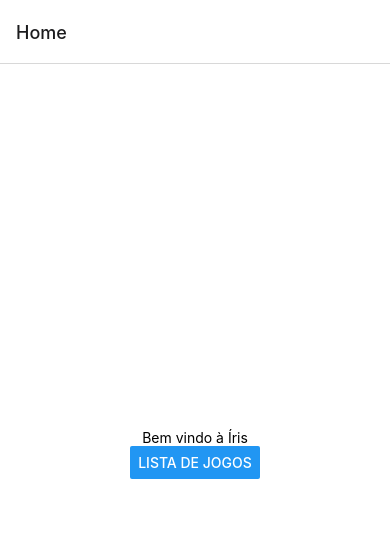
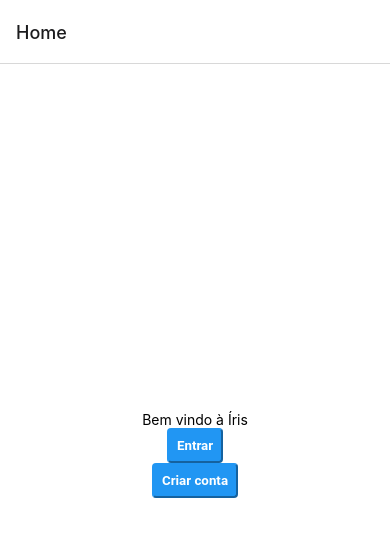
Before and after one commit to GabrielEvaristo432/FRONT-END_Games, a React Native app: screen / in a window 390 px wide. Shown: the top 536 px of the page. Built offline with nearby package versions, Linux system fonts and the light colour scheme.

Commit message:
Inserindo criação de conta e verificação de login

```diff
--- a/App.js
+++ b/App.js
@@ -1,22 +1,182 @@
-import { StyleSheet, Text, View, FlatList } from 'react-native';
+import { StyleSheet, Text, View } from 'react-native';
 import * as React from 'react';
-import { Component, useEffect, useState } from 'react';
+import { Component } from 'react';
 import api from './src/services/api';
 import Games from './src/Games';
 import { NavigationContainer } from '@react-navigation/native';
 import { createNativeStackNavigator } from '@react-navigation/native-stack';
-import axios from 'axios';
 import { Button } from 'react-native';
+import md5 from 'md5'
 
 class Home extends Component {
   render(){
     return(
       <View style={styles.container}>
         <Text>Bem vindo à Íris</Text>
-        <Button
-          title="Lista de jogos"
-          onPress={() => this.props.navigation.navigate('Lista de jogos')}
-        />
+        <button
+          style={{
+            fontFamily: "Roboto, sans-serif",
+            color: 'white',
+            backgroundColor: 'rgb(33, 150, 243)',
+            padding: '8px',
+            borderRadius: '4px',
+            borderColor: 'rgb(33, 150, 243)',
+            fontWeight: 'bold',
+            cursor: 'pointer'
+          }}
+          onClick={() => {
+            this.props.navigation.navigate('Entrar')
+          }}
+        >
+          Entrar
+        </button>
+
+        <button
+          style={{
+            fontFamily: "Roboto, sans-serif",
+            color: 'white',
+            backgroundColor: 'rgb(33, 150, 243)',
+            padding: '8px',
+            borderRadius: '4px',
+            borderColor: 'rgb(33, 150, 243)',
+            fontWeight: 'bold',
+            cursor: 'pointer'
+          }}
+          onClick={() => {
+            this.props.navigation.navigate('Criar conta')
+          }}
+        >
+          Criar conta
+        </button>
+      </View>
+    )
+  }
+}
+
+class Entrar extends Component {
+  constructor(props) {
+    super(props);
+    this.state = {
+      users: [],
+      login: "",
+      senha: "",
+      erro: ""
+    }
+  }
+
+  async componentDidMount() {
+    const response = await api.get('users');
+    this.setState({
+      users: response.data
+    });
+  }
+
+  async login () {
+    const hash = md5(this.state.senha)
+    const user = {
+      login_: this.state.login,
+      senha_: hash
+    }
+
+    const verify = this.state.users.map((u) => {
+      if (user.login_ === u.login && user.senha_ === u.senha) {
+        this.props.navigation.navigate('Lista de jogos')
+      } else {
+        this.setState({erro: "E-mail ou senha inválidas, tente novamente"})
+      }
+    })
+    return verify
+  }
+
+  render(){
+    return(
+      <View>
+        <Text>Fazer login</Text>
+        <form
+          // onSubmit={(e) => login(e)}
+
+        >
+          <div>
+          </div>
+          <label>
+            E-mail
+          </label>
+          <input
+            placeholder="Digite seu e-mail"
+            type="email"
+            required
+            onChange={(e) => this.setState({login: e.target.value})}
+          />
+
+          <label>
+            Senha
+          </label>
+          <input
+            placeholder="Digite sua senha"
+            type="password"
+            required
+            onChange={(e) => this.setState({ senha: e.target.value })}
+          />
+        </form>
+        <button
+          onClick={() => this.login()}
+        >
+          Entrar
+        </button>
+
+      </View>
+    )
+  }
+}
+
+class CriarConta extends Component {
+  constructor(props) {
+    super(props);
+    this.state = {
+      login: "",
+      senha: ""
+    }
+  }
+
+  async criarConta (){
+    const hash = md5(this.state.senha)
+    await api.post('users', {
+      login: this.state.login,
+      senha: hash
+    })
+    this.props.navigation.navigate('Entrar')
+  }
+
+  render(){
+    return(
+      <View>
+        <form>
+          <label>
+            E-mail
+          </label>
+          <input
+            placeholder="Digite seu melhor e-mail"
+            required
+            type="email"
+            onChange={(e) => this.setState({ login: e.target.value })}
+          />
+
+          <label>
+            Senha
+          </label>
+          <input
+            placeholder="Crie uma senha"
+            required
+            type="password"
+            onChange={(e) => this.setState({ senha: e.target.value })}
+          />
+        </form>
+
+        <button
+          onClick={() => this.criarConta()}
+        >
+          Criar conta
+        </button>
       </View>
     )
   }
@@ -395,6 +555,8 @@ class App extends Component {
       <NavigationContainer>
         <Stack.Navigator>
           <Stack.Screen name="Home" component={Home} />
+          <Stack.Screen name="Entrar" component={Entrar} />
+          <Stack.Screen name="Criar conta" component={CriarConta} />
           <Stack.Screen name="Lista de jogos" component={ListaDeJogos} />
           <Stack.Screen name="Adicione um novo jogo" component={AdicionarJogo} />
           <Stack.Screen name="Atualize o jogo" component={AtualizarJogo} />
--- a/package.json
+++ b/package.json
@@ -14,6 +14,7 @@
     "axios": "^0.27.2",
     "expo": "~45.0.0",
     "expo-status-bar": "~1.3.0",
+    "md5": "^2.3.0",
     "react": "17.0.2",
     "react-dom": "17.0.2",
     "react-native": "0.68.2",
```
Also changed, not shown: 1 other file (tests, documents, lock files or other folders).
